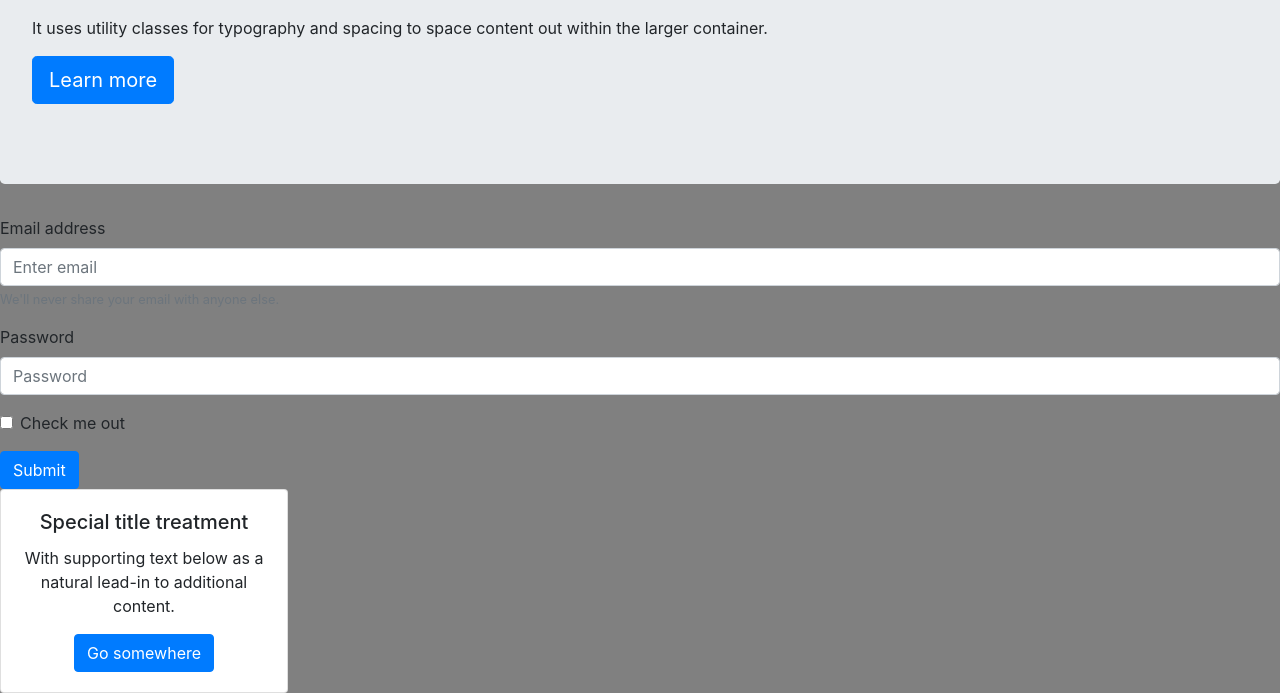
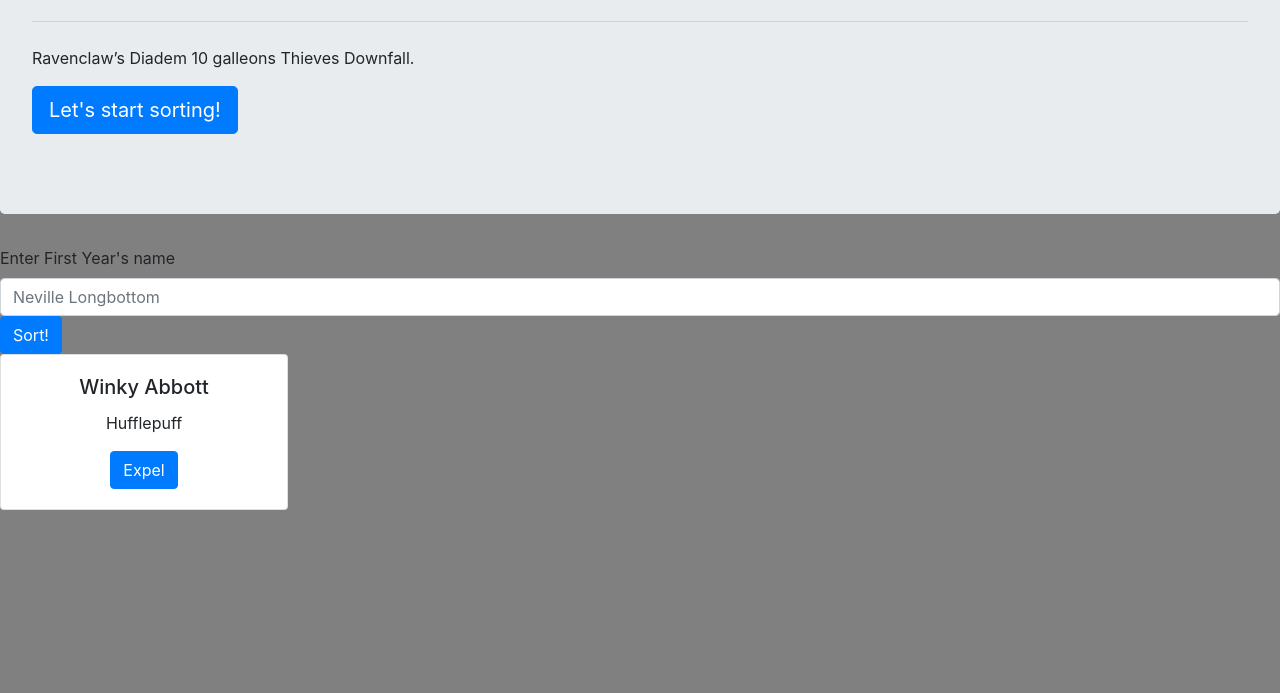
Before and after one commit to petestewart/sorting-hat, a plain HTML site: page index.html in a window 1280 px wide. Shown: the part 202-895 px from the top of the page. After the commit the page ends 800 px from the top, so only its background shows below. Drawn offline with nearby package versions, Linux system fonts and the light colour scheme.

Commit message:
filled out content

```diff
--- a/index.html
+++ b/index.html
@@ -11,12 +11,12 @@
 
     <!-- fill out with intro -->
     <div class="jumbotron">
-        <h1 class="display-4">Hello, world!</h1>
-        <p class="lead">This is a simple hero unit, a simple jumbotron-style component for calling extra attention to featured content or information.</p>
+        <h1 class="display-4">Welcome To Hoggy Hoggy Warts!</h1>
+        <p class="lead">Alohamora wand elf parchment, Wingardium Leviosa hippogriff, house dementors betrayal. Holly, Snape centaur portkey ghost Hermione spell bezoar Scabbers.</p>
         <hr class="my-4">
-        <p>It uses utility classes for typography and spacing to space content out within the larger container.</p>
+        <p>Ravenclaw’s Diadem 10 galleons Thieves Downfall.</p>
         <p class="lead">
-          <a class="btn btn-primary btn-lg" href="#" role="button">Learn more</a>
+          <a class="btn btn-primary btn-lg" href="#" role="button">Let's start sorting!</a>
         </p>
       </div>
       <!-- end of jumbotron -->
@@ -24,19 +24,9 @@
       <!-- fill out with name and sort button -->
       <form>
         <div class="form-group">
-          <label for="exampleInputEmail1">Email address</label>
-          <input type="email" class="form-control" id="exampleInputEmail1" aria-describedby="emailHelp" placeholder="Enter email">
-          <small id="emailHelp" class="form-text text-muted">We'll never share your email with anyone else.</small>
-        </div>
-        <div class="form-group">
-          <label for="exampleInputPassword1">Password</label>
-          <input type="password" class="form-control" id="exampleInputPassword1" placeholder="Password">
-        </div>
-        <div class="form-group form-check">
-          <input type="checkbox" class="form-check-input" id="exampleCheck1">
-          <label class="form-check-label" for="exampleCheck1">Check me out</label>
-        </div>
-        <button type="submit" class="btn btn-primary">Submit</button>
+          <label for="exampleInputEmail1">Enter First Year's name</label>
+          <input type="text" class="form-control" id="name" placeholder="Neville Longbottom">
+        <button type="submit" class="btn btn-primary">Sort!</button>
       </form>
       <!-- end of form -->
 
@@ -44,17 +34,13 @@
         <!-- fill out cards with name and house -->
         <div class="card text-center" style="width: 18rem;">
             <div class="card-body">
-              <h5 class="card-title">Special title treatment</h5>
-              <p class="card-text">With supporting text below as a natural lead-in to additional content.</p>
-              <a href="#" class="btn btn-primary">Go somewhere</a>
+              <h5 class="card-title">Winky Abbott</h5>
+              <p class="card-text">Hufflepuff</p>
+              <a href="#" class="btn btn-primary">Expel</a>
             </div>
           </div>
       </div>
 
-
-
-
-
     <script src="main.js"></script>
 </body>
 </html>
```
